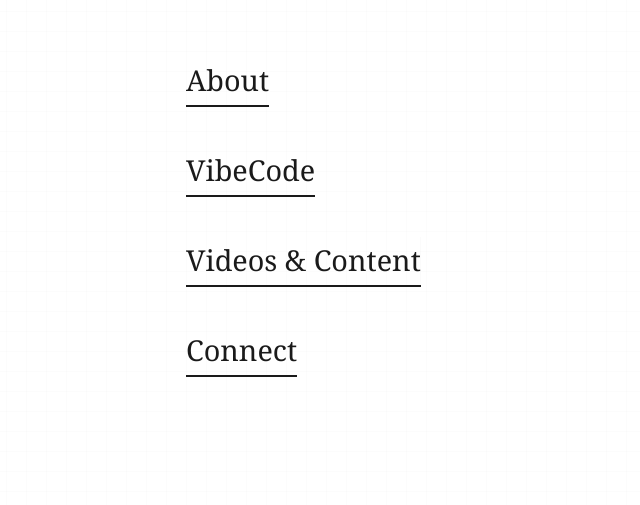
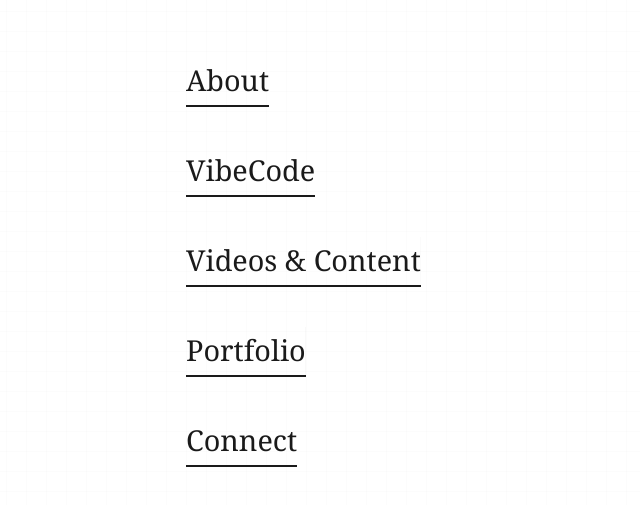
Before and after one commit to jvora89-cloud/jays-landing-page, a plain HTML site: page index.html in a window 1280 px wide. Shown: the part 209-714 px from the top of the page, without its empty margins (114-754 px from the left). Drawn offline with Linux system fonts and the light colour scheme.

Commit message:
Add link to jayvora98 portfolio page

```diff
--- a/index.html
+++ b/index.html
@@ -27,6 +27,10 @@
             </section>
 
             <section>
+                <a href="https://jayvora98.vercel.app" class="heading-link" target="_blank">Portfolio</a>
+            </section>
+
+            <section>
                 <a href="connect.html" class="heading-link">Connect</a>
             </section>
         </main>
```
